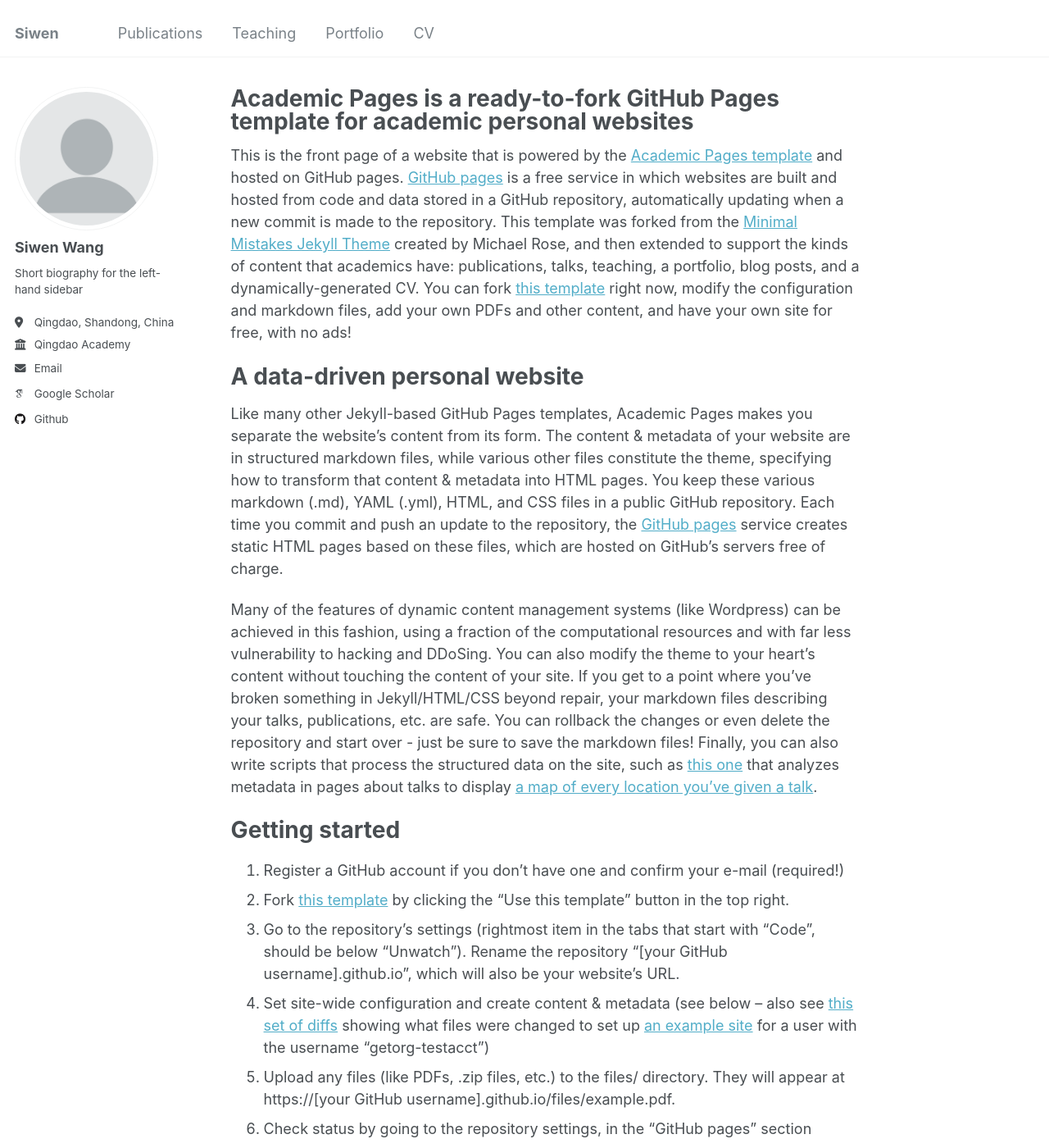
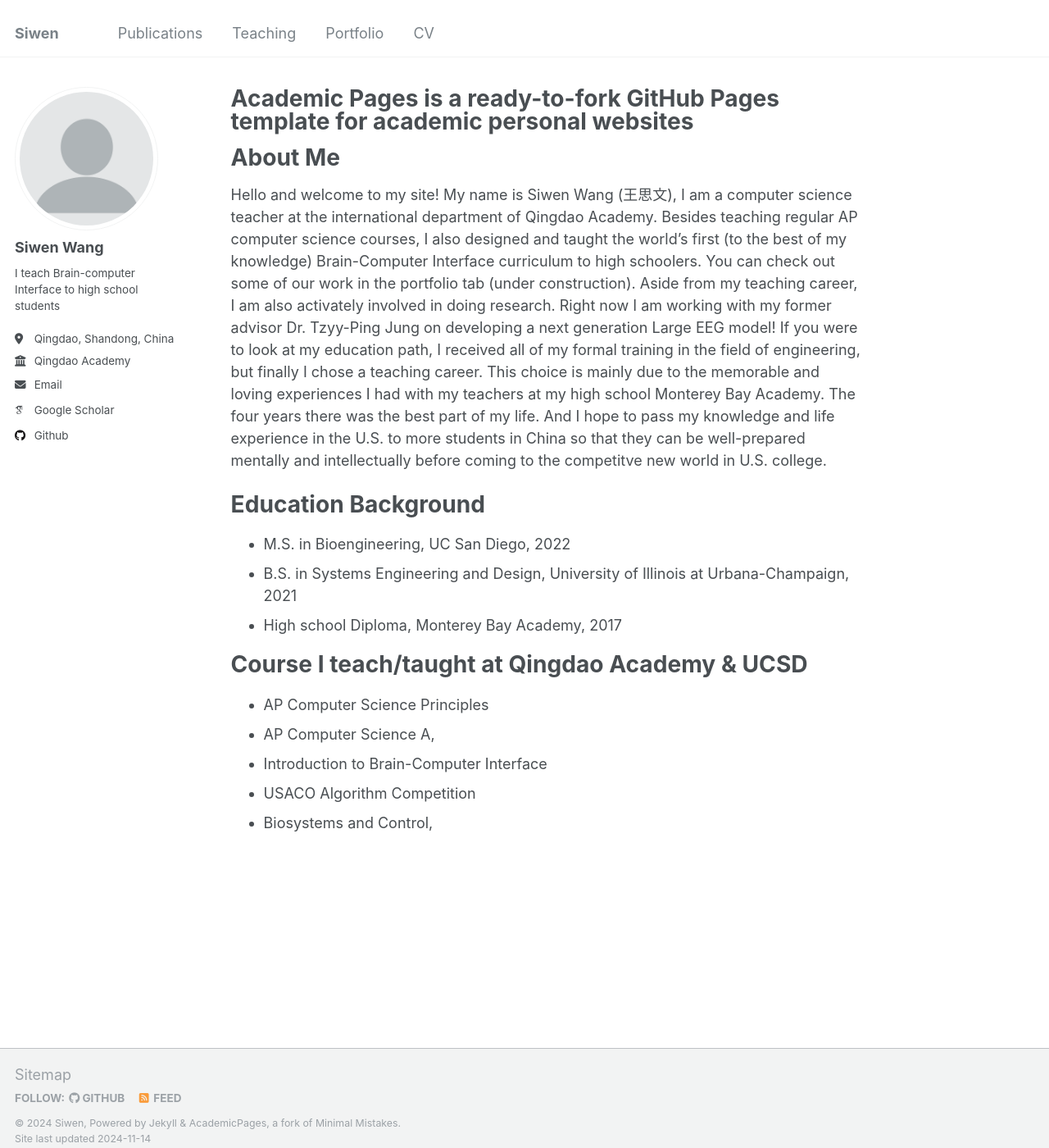
Before and after one commit to siw028/siwen.github.io, a Jekyll site: the page built from _pages/about.md, in a window 1280 px wide and 1400 px high. Shown: the whole window at 82% size. Built offline with Jekyll 4.4.1, drawn with Linux system fonts in a browser that asks for light colours; some web fonts are replaced; some of the changed text lies outside the part shown.

Commit message:
update about me

```diff
--- a/_config.yml
+++ b/_config.yml
@@ -24,7 +24,7 @@ author:
   avatar           : "profile.png"
   name             : "Siwen Wang"
   pronouns         : # example: "she/her"
-  bio              : "Short biography for the left-hand sidebar"
+  bio              : "I teach Brain-computer Interface to high school students"
   location         : "Qingdao, Shandong, China"
   employer         : "Qingdao Academy"
   uri              : # URL
--- a/_pages/about.md
+++ b/_pages/about.md
@@ -7,24 +7,41 @@ redirect_from:
   - /about.html
 ---
 
-This is the front page of a website that is powered by the [Academic Pages template](https://github.com/academicpages/academicpages.github.io) and hosted on GitHub pages. [GitHub pages](https://pages.github.com) is a free service in which websites are built and hosted from code and data stored in a GitHub repository, automatically updating when a new commit is made to the repository. This template was forked from the [Minimal Mistakes Jekyll Theme](https://mmistakes.github.io/minimal-mistakes/) created by Michael Rose, and then extended to support the kinds of content that academics have: publications, talks, teaching, a portfolio, blog posts, and a dynamically-generated CV. You can fork [this template](https://github.com/academicpages/academicpages.github.io) right now, modify the configuration and markdown files, add your own PDFs and other content, and have your own site for free, with no ads!
 
-A data-driven personal website
+About Me
 ======
-Like many other Jekyll-based GitHub Pages templates, Academic Pages makes you separate the website's content from its form. The content & metadata of your website are in structured markdown files, while various other files constitute the theme, specifying how to transform that content & metadata into HTML pages. You keep these various markdown (.md), YAML (.yml), HTML, and CSS files in a public GitHub repository. Each time you commit and push an update to the repository, the [GitHub pages](https://pages.github.com/) service creates static HTML pages based on these files, which are hosted on GitHub's servers free of charge.
+Hello and welcome to my site! My name is Siwen Wang (王思文), I am a computer science teacher at the international department of Qingdao Academy. Besides teaching regular AP computer science courses, I also designed and taught the world's first (to the best of my knowledge) Brain-Computer Interface curriculum to high schoolers. You can check out some of our work in the portfolio tab (under construction).
+Aside from my teaching career, I am also activately involved in doing research. Right now I am working with my former advisor Dr. Tzyy-Ping Jung on developing a next generation Large EEG model!
+If you were to look at my education path, I received all of my formal training in the field of engineering, but finally I chose a teaching career. This choice is mainly due to the memorable and loving experiences I had with my teachers at my high school Monterey Bay Academy. The four years there was the best part of my life. And I hope to pass my knowledge and life experience in the U.S. to more students in China so that they can be well-prepared mentally and intellectually before coming to the competitve new world in U.S. college.
 
-Many of the features of dynamic content management systems (like Wordpress) can be achieved in this fashion, using a fraction of the computational resources and with far less vulnerability to hacking and DDoSing. You can also modify the theme to your heart's content without touching the content of your site. If you get to a point where you've broken something in Jekyll/HTML/CSS beyond repair, your markdown files describing your talks, publications, etc. are safe. You can rollback the changes or even delete the repository and start over - just be sure to save the markdown files! Finally, you can also write scripts that process the structured data on the site, such as [this one](https://github.com/academicpages/academicpages.github.io/blob/master/talkmap.ipynb) that analyzes metadata in pages about talks to display [a map of every location you've given a talk](https://academicpages.github.io/talkmap.html).
 
-Getting started
+<!-- Like many other Jekyll-based GitHub Pages templates, Academic Pages makes you separate the website's content from its form. The content & metadata of your website are in structured markdown files, while various other files constitute the theme, specifying how to transform that content & metadata into HTML pages. You keep these various markdown (.md), YAML (.yml), HTML, and CSS files in a public GitHub repository. Each time you commit and push an update to the repository, the [GitHub pages](https://pages.github.com/) service creates static HTML pages based on these files, which are hosted on GitHub's servers free of charge.
+
+Many of the features of dynamic content management systems (like Wordpress) can be achieved in this fashion, using a fraction of the computational resources and with far less vulnerability to hacking and DDoSing. You can also modify the theme to your heart's content without touching the content of your site. If you get to a point where you've broken something in Jekyll/HTML/CSS beyond repair, your markdown files describing your talks, publications, etc. are safe. You can rollback the changes or even delete the repository and start over - just be sure to save the markdown files! Finally, you can also write scripts that process the structured data on the site, such as [this one](https://github.com/academicpages/academicpages.github.io/blob/master/talkmap.ipynb) that analyzes metadata in pages about talks to display [a map of every location you've given a talk](https://academicpages.github.io/talkmap.html). -->
+
+Education Background
 ======
-1. Register a GitHub account if you don't have one and confirm your e-mail (required!)
+* M.S. in Bioengineering, UC San Diego, 2022
+* B.S. in Systems Engineering and Design, University of Illinois at Urbana-Champaign, 2021
+* High school Diploma, Monterey Bay Academy, 2017
+
+Course I teach/taught at Qingdao Academy & UCSD
+======
+* AP Computer Science Principles
+* AP Computer Science A,
+* Introduction to Brain-Computer Interface
+* USACO Algorithm Competition
+* Biosystems and Control,
+
+
+<!-- 1. Register a GitHub account if you don't have one and confirm your e-mail (required!)
 1. Fork [this template](https://github.com/academicpages/academicpages.github.io) by clicking the "Use this template" button in the top right.
 1. Go to the repository's settings (rightmost item in the tabs that start with "Code", should be below "Unwatch"). Rename the repository "[your GitHub username].github.io", which will also be your website's URL.
 1. Set site-wide configuration and create content & metadata (see below -- also see [this set of diffs](http://archive.is/3TPas) showing what files were changed to set up [an example site](https://getorg-testacct.github.io) for a user with the username "getorg-testacct")
 1. Upload any files (like PDFs, .zip files, etc.) to the files/ directory. They will appear at https://[your GitHub username].github.io/files/example.pdf.
-1. Check status by going to the repository settings, in the "GitHub pages" section
+1. Check status by going to the repository settings, in the "GitHub pages" section -->
 
-Site-wide configuration
+<!-- Site-wide configuration
 ------
 The main configuration file for the site is in the base directory in [_config.yml](https://github.com/academicpages/academicpages.github.io/blob/master/_config.yml), which defines the content in the sidebars and other site-wide features. You will need to replace the default variables with ones about yourself and your site's github repository. The configuration file for the top menu is in [_data/navigation.yml](https://github.com/academicpages/academicpages.github.io/blob/master/_data/navigation.yml). For example, if you don't have a portfolio or blog posts, you can remove those items from that navigation.yml file to remove them from the header.
 
@@ -46,4 +63,4 @@ Example: editing a markdown file for a talk
 
 For more info
 ------
-More info about configuring Academic Pages can be found in [the guide](https://academicpages.github.io/markdown/), the [growing wiki](https://github.com/academicpages/academicpages.github.io/wiki), and you can always [ask a question on GitHub](https://github.com/academicpages/academicpages.github.io/discussions). The [guides for the Minimal Mistakes theme](https://mmistakes.github.io/minimal-mistakes/docs/configuration/) (which this theme was forked from) might also be helpful.
+More info about configuring Academic Pages can be found in [the guide](https://academicpages.github.io/markdown/), the [growing wiki](https://github.com/academicpages/academicpages.github.io/wiki), and you can always [ask a question on GitHub](https://github.com/academicpages/academicpages.github.io/discussions). The [guides for the Minimal Mistakes theme](https://mmistakes.github.io/minimal-mistakes/docs/configuration/) (which this theme was forked from) might also be helpful. -->
```
